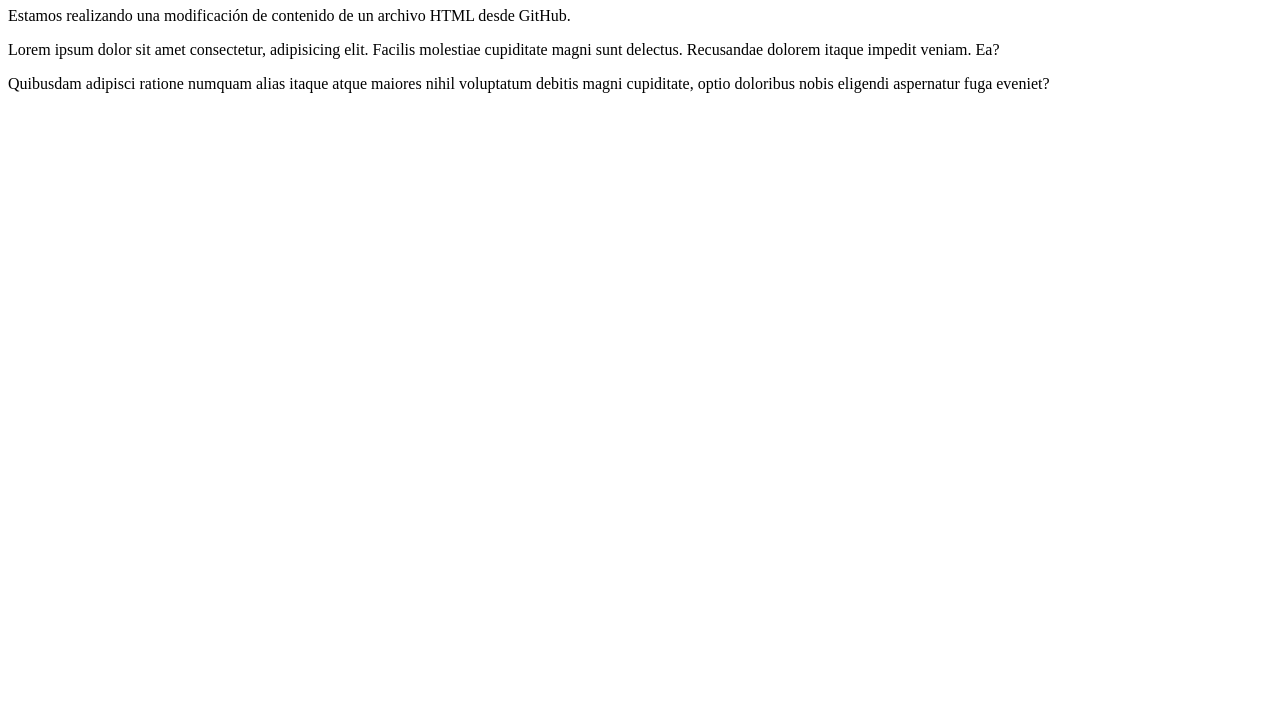
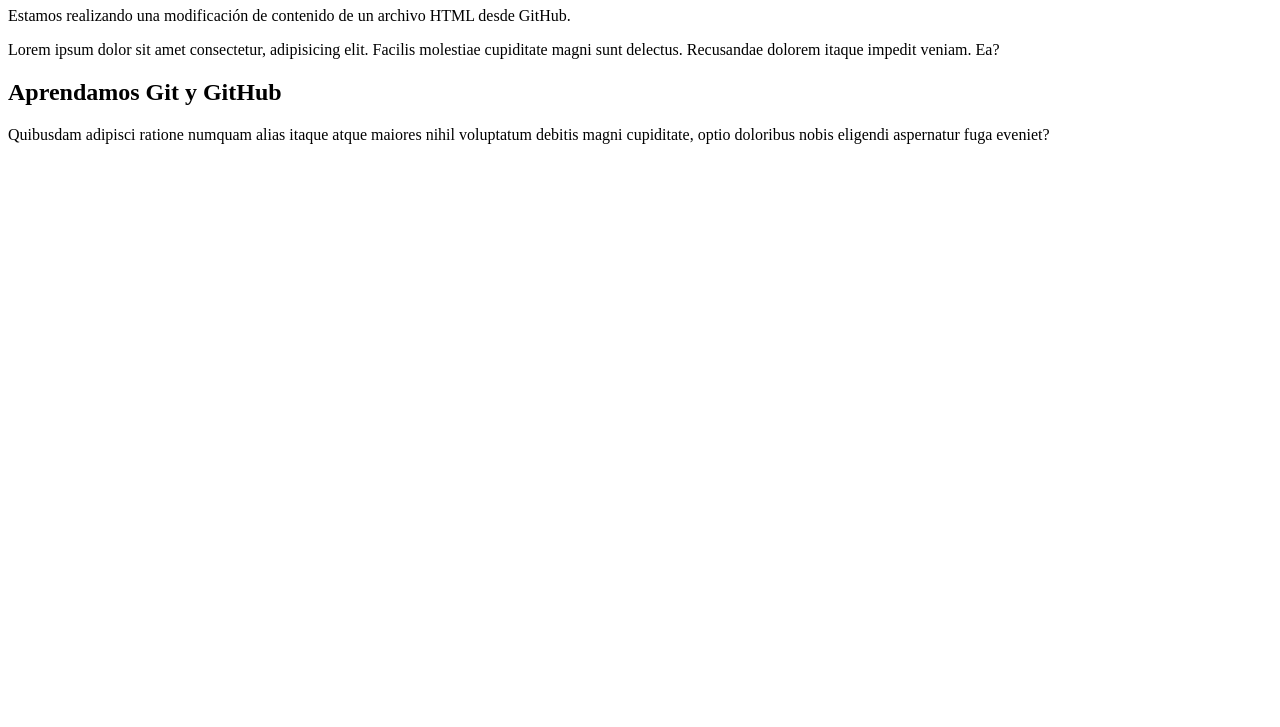
Before and after one commit to ProfesorGit/RepositorioWeb2025, a plain HTML site: page index.html in a window 1280 px wide. Shown: the part 73-800 px from the top of the page. Drawn offline with Linux system fonts and the light colour scheme.

Commit message:
Update index.html

```diff
--- a/index.html
+++ b/index.html
@@ -9,6 +9,7 @@
     <h1>Modificación de contenido HTML</h1>
     <p>Estamos realizando una modificación de contenido de un archivo HTML desde GitHub.</p>
     <p>Lorem ipsum dolor sit amet consectetur, adipisicing elit. Facilis molestiae cupiditate magni sunt delectus. Recusandae dolorem itaque impedit veniam. Ea?</p>
+    <h2>Aprendamos Git y GitHub</h2>
     <p>Quibusdam adipisci ratione numquam alias itaque atque maiores nihil voluptatum debitis magni cupiditate, optio doloribus nobis eligendi aspernatur fuga eveniet?</p>
 </body>
 </html>
```
